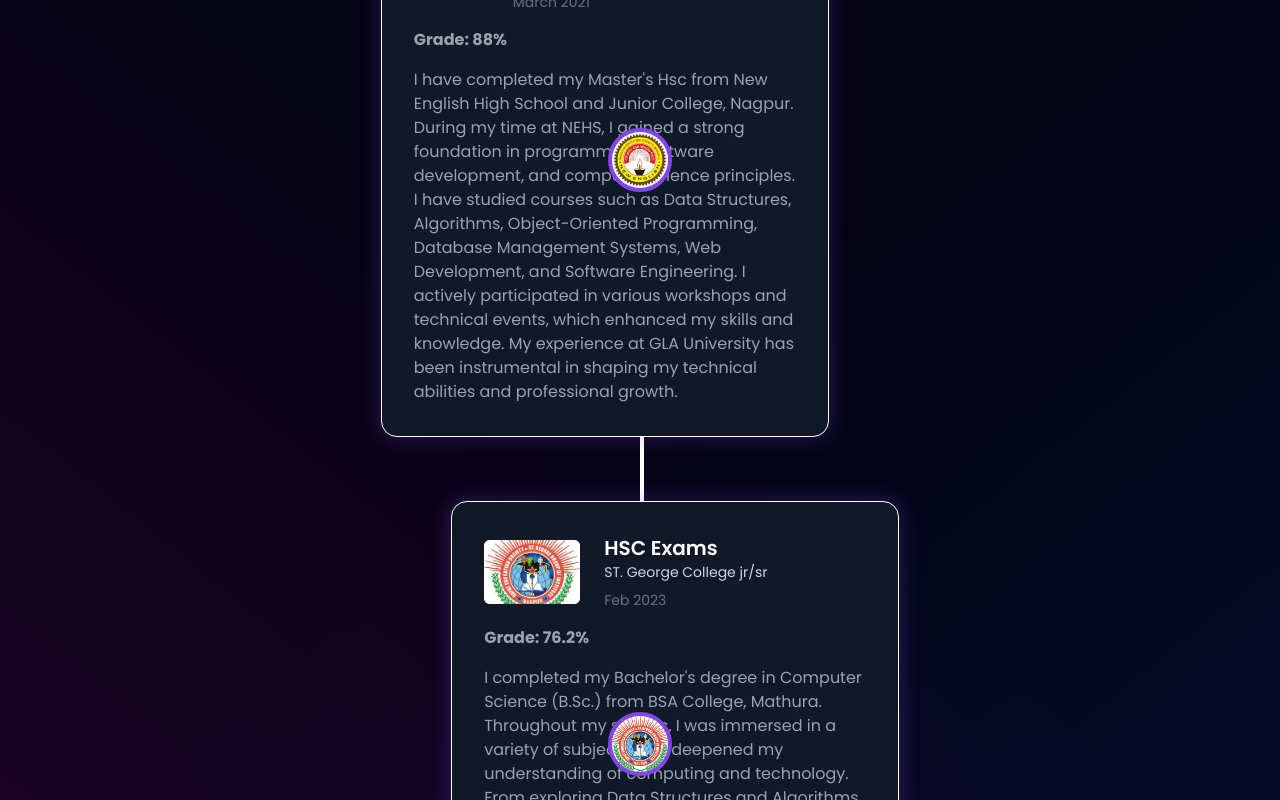
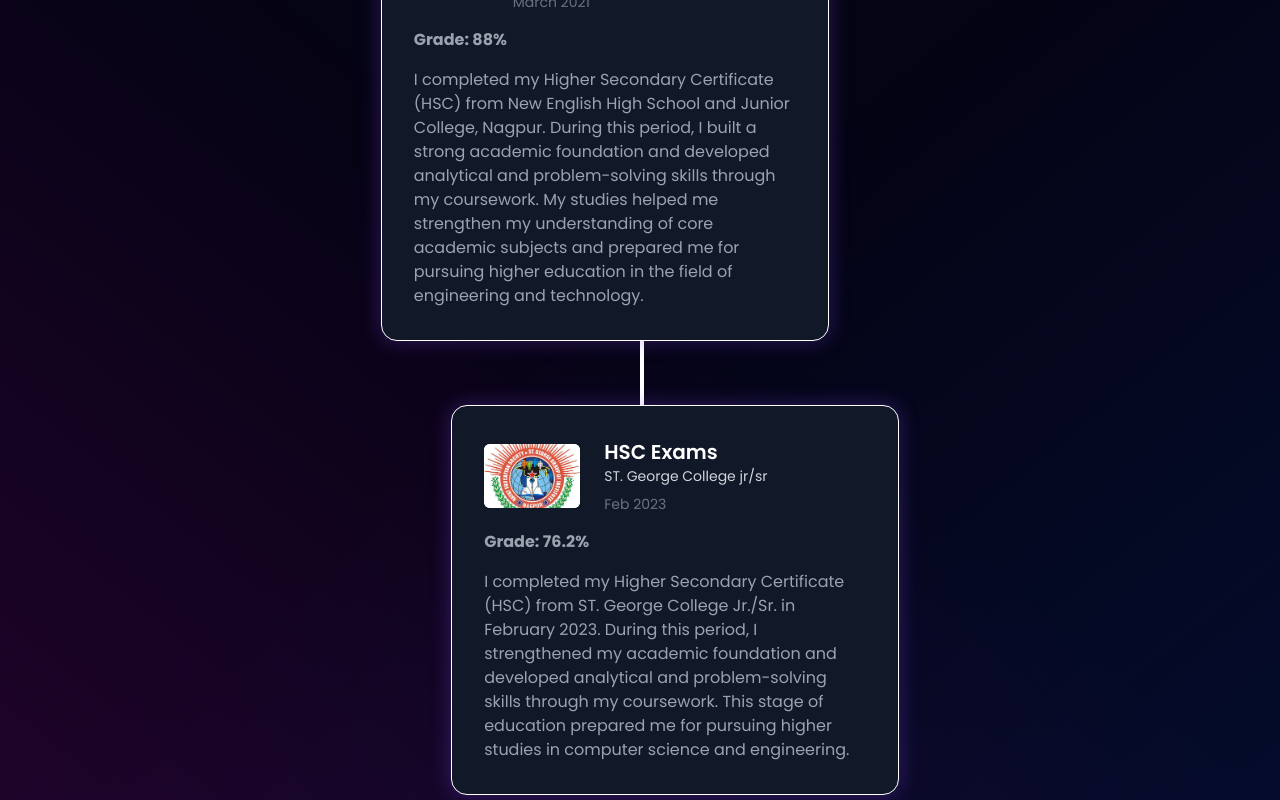
Before and after one commit to aryangithub02/My-Resume, a React (Vite) app: page / in a window 1280 px wide. Shown: the part 4680-5480 px from the top of the page. Built offline with nearby package versions, Linux system fonts and the light colour scheme.

Commit message:
Refactor Education component and update educational descriptions for clarity and relevance

```diff
--- a/src/components/Education/Education.jsx
+++ b/src/components/Education/Education.jsx
@@ -30,13 +30,7 @@ const Education = () => {
             }`}
           >
             {/* Timeline Circle */}
-            <div className="absolute sm:left-1/2 left-0 transform -translate-x-1/2 bg-gray-400 border-4 border-[#8245ec] w-12 h-12 sm:w-16 sm:h-16 rounded-full flex justify-center items-center z-10">
-              <img
-                src={edu.img}
-                alt={edu.school}
-                className="w-full h-full object-cover rounded-full"
-              />
-            </div>
+
 
             {/* Content Section */}
             <div
--- a/src/constants.js
+++ b/src/constants.js
@@ -133,8 +133,8 @@ export const SkillsInfo = [
       school: "New English High School and Junior College, Nagpur",
       date: " March 2021",
       grade: "88%",
-      desc: "I have completed my Master's Hsc from New English High School and Junior College, Nagpur. During my time at NEHS, I gained a strong foundation in programming, software development, and computer science principles. I have studied courses such as Data Structures, Algorithms, Object-Oriented Programming, Database Management Systems, Web Development, and Software Engineering. I actively participated in various workshops and technical events, which enhanced my skills and knowledge. My experience at GLA University has been instrumental in shaping my technical abilities and professional growth.",
-      degree: "SSC Exams",
+      desc: "I completed my Higher Secondary Certificate (HSC) from New English High School and Junior College, Nagpur. During this period, I built a strong academic foundation and developed analytical and problem-solving skills through my coursework. My studies helped me strengthen my understanding of core academic subjects and prepared me for pursuing higher education in the field of engineering and technology.",
+       degree: "SSC Exams",
     },
     {
       id: 1,
@@ -142,7 +142,7 @@ export const SkillsInfo = [
       school: "ST. George College jr/sr",
       date: "Feb 2023",
       grade: "76.2%",
-      desc: "I completed my Bachelor's degree in Computer Science (B.Sc.) from BSA College, Mathura. Throughout my studies, I was immersed in a variety of subjects that deepened my understanding of computing and technology. From exploring Data Structures and Algorithms to diving into Web Development and Database Management Systems, I gained practical insights into the world of software development. My time at BSA College allowed me to work on projects that applied theoretical concepts to real-world problems.",
+      desc: "I completed my Higher Secondary Certificate (HSC) from ST. George College Jr./Sr. in February 2023. During this period, I strengthened my academic foundation and developed analytical and problem-solving skills through my coursework. This stage of education prepared me for pursuing higher studies in computer science and engineering.",
       degree: "HSC Exams",
     }
   ];
```
